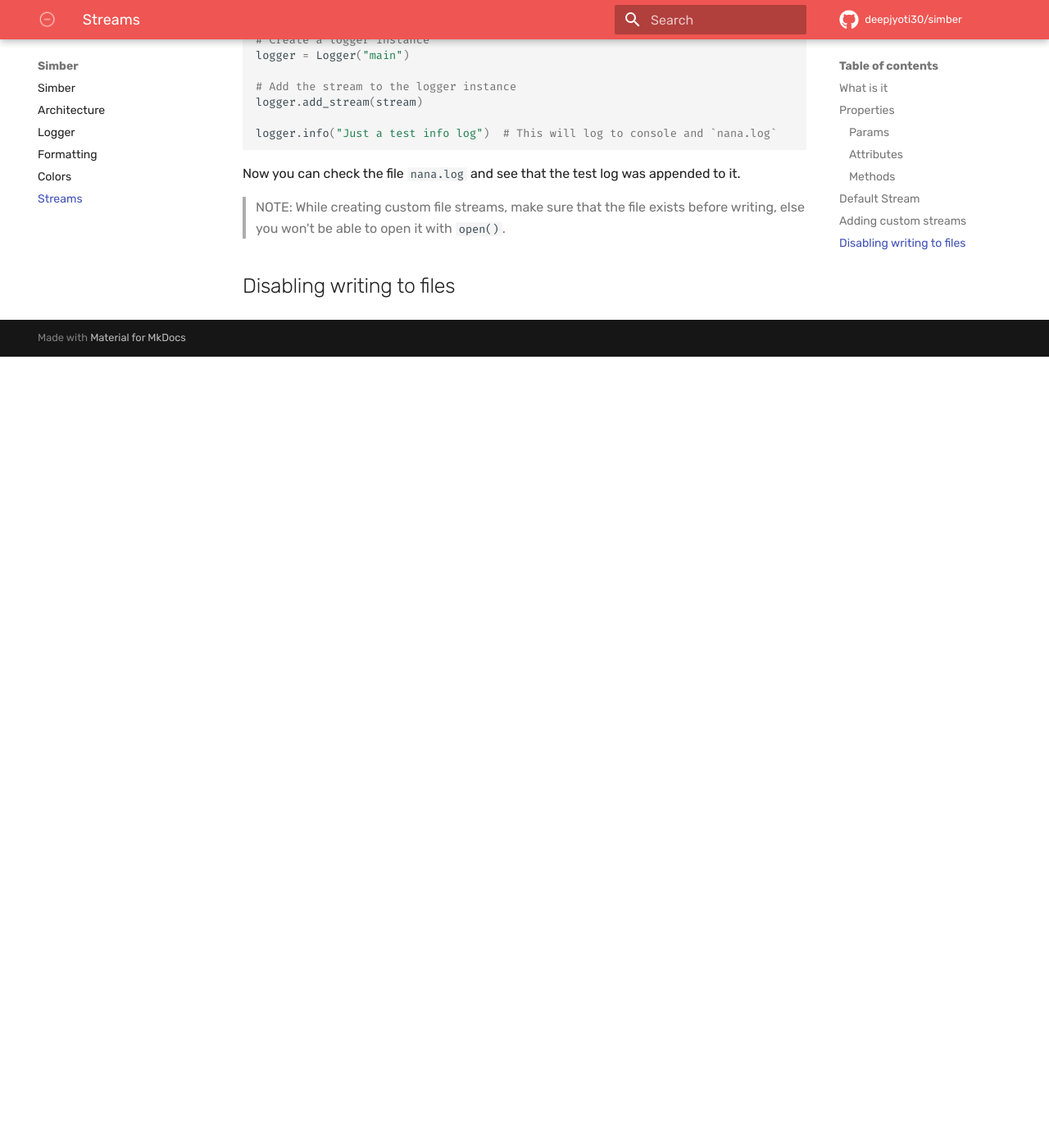
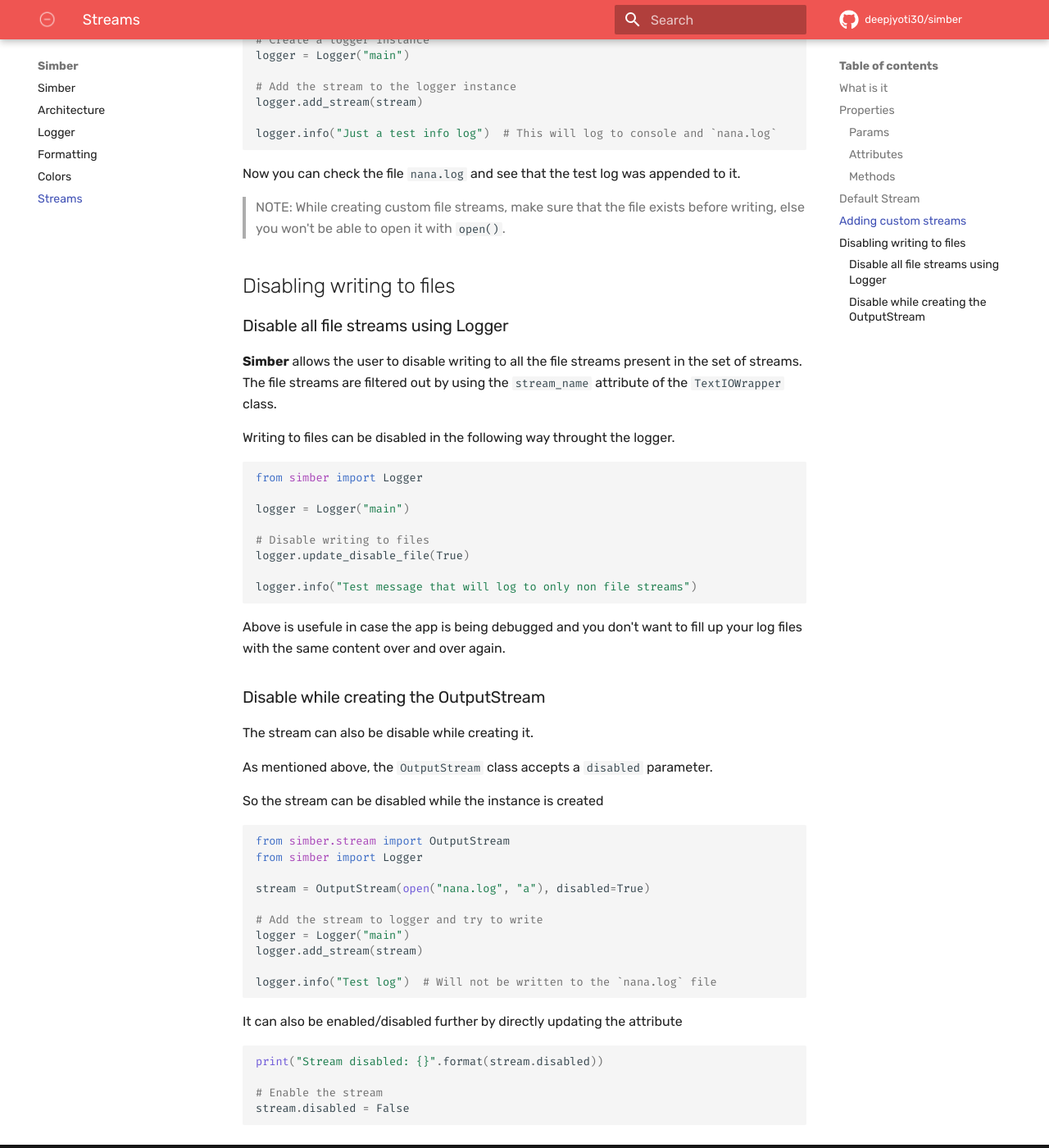
Before and after one commit to deepjyoti30/simber, an MkDocs documentation site: the page built from docs/en/docs/streams.md, in a window 1280 px wide and 1400 px high, scrolled down 2485 px. Shown: the whole window at 82% size. Built offline with MkDocs 1.6.1 and Material for MkDocs 9.7.7, drawn with Linux system fonts in a browser that asks for light colours; comment, search, counter and statistics services are not loaded; before the commit the page ends 2920 px from its top, so only the background shows below that.

Commit message:
Add docs on how to disable the file stream
Add documentation on how to disable the file stream while creating a
custom `OutputStream` instance and how to enabled/disable it later as
well.

````diff
--- a/docs/en/docs/streams.md
+++ b/docs/en/docs/streams.md
@@ -92,3 +92,52 @@
 be able to open it with `open()`.
 
 ## Disabling writing to files
+
+### Disable all file streams using Logger
+
+**Simber** allows the user to disable writing to all the file streams present in the set of streams. The file streams are filtered out by using the `stream_name` attribute of the `TextIOWrapper` class.
+
+Writing to files can be disabled in the following way throught the logger.
+
+```python
+from simber import Logger
+
+logger = Logger("main")
+
+# Disable writing to files
+logger.update_disable_file(True)
+
+logger.info("Test message that will log to only non file streams")
+```
+
+Above is usefule in case the app is being debugged and you don't want to fill up your log files with the same content over and over again.
+
+### Disable while creating the OutputStream
+
+The stream can also be disable while creating it.
+
+As mentioned above, the `OutputStream` class accepts a `disabled` parameter.
+
+So the stream can be disabled while the instance is created
+
+```python
+from simber.stream import OutputStream
+from simber import Logger
+
+stream = OutputStream(open("nana.log", "a"), disabled=True)
+
+# Add the stream to logger and try to write
+logger = Logger("main")
+logger.add_stream(stream)
+
+logger.info("Test log")  # Will not be written to the `nana.log` file
+```
+
+It can also be enabled/disabled further by directly updating the attribute
+
+```python
+print("Stream disabled: {}".format(stream.disabled))
+
+# Enable the stream
+stream.disabled = False
+```
````
